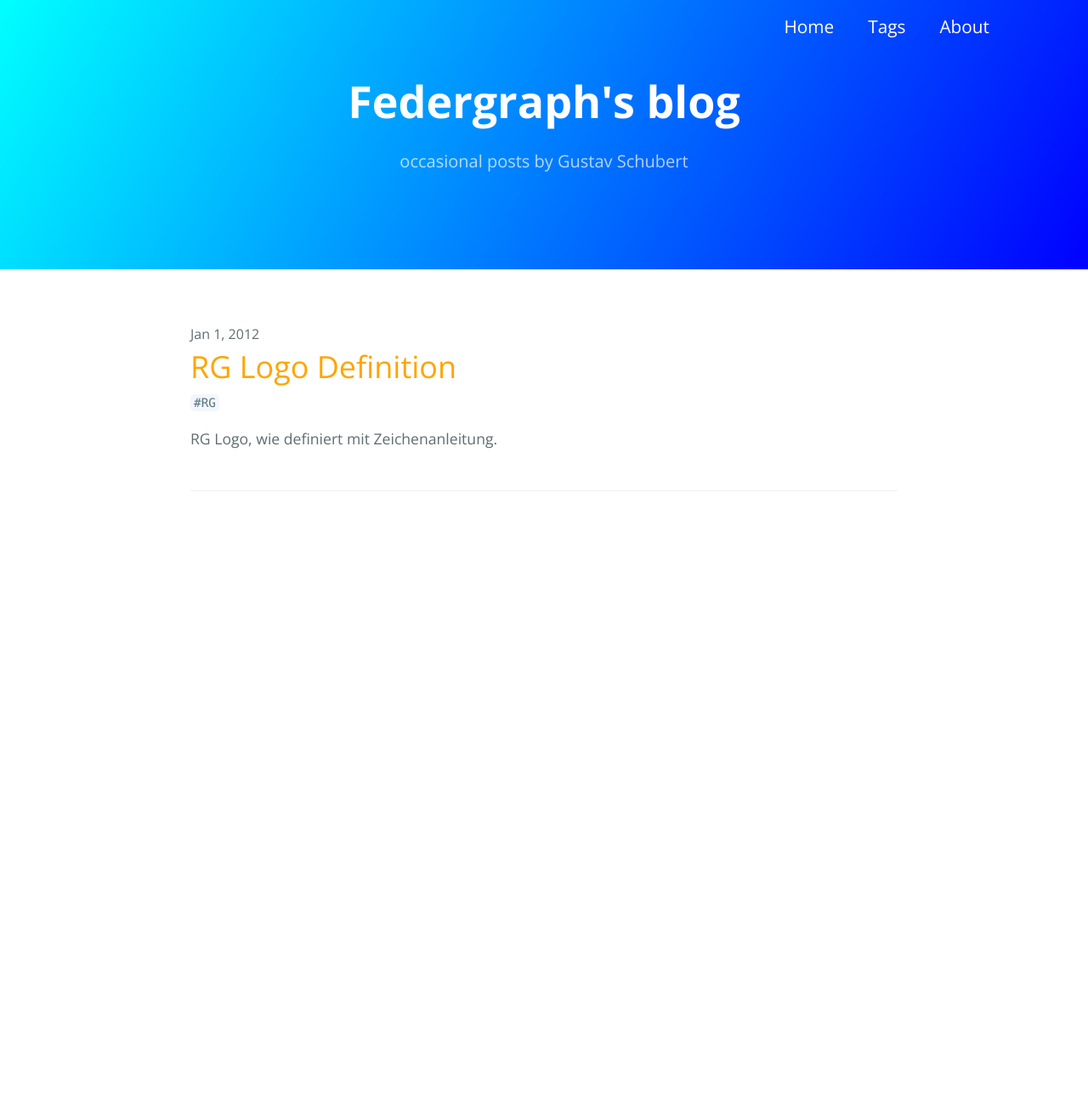
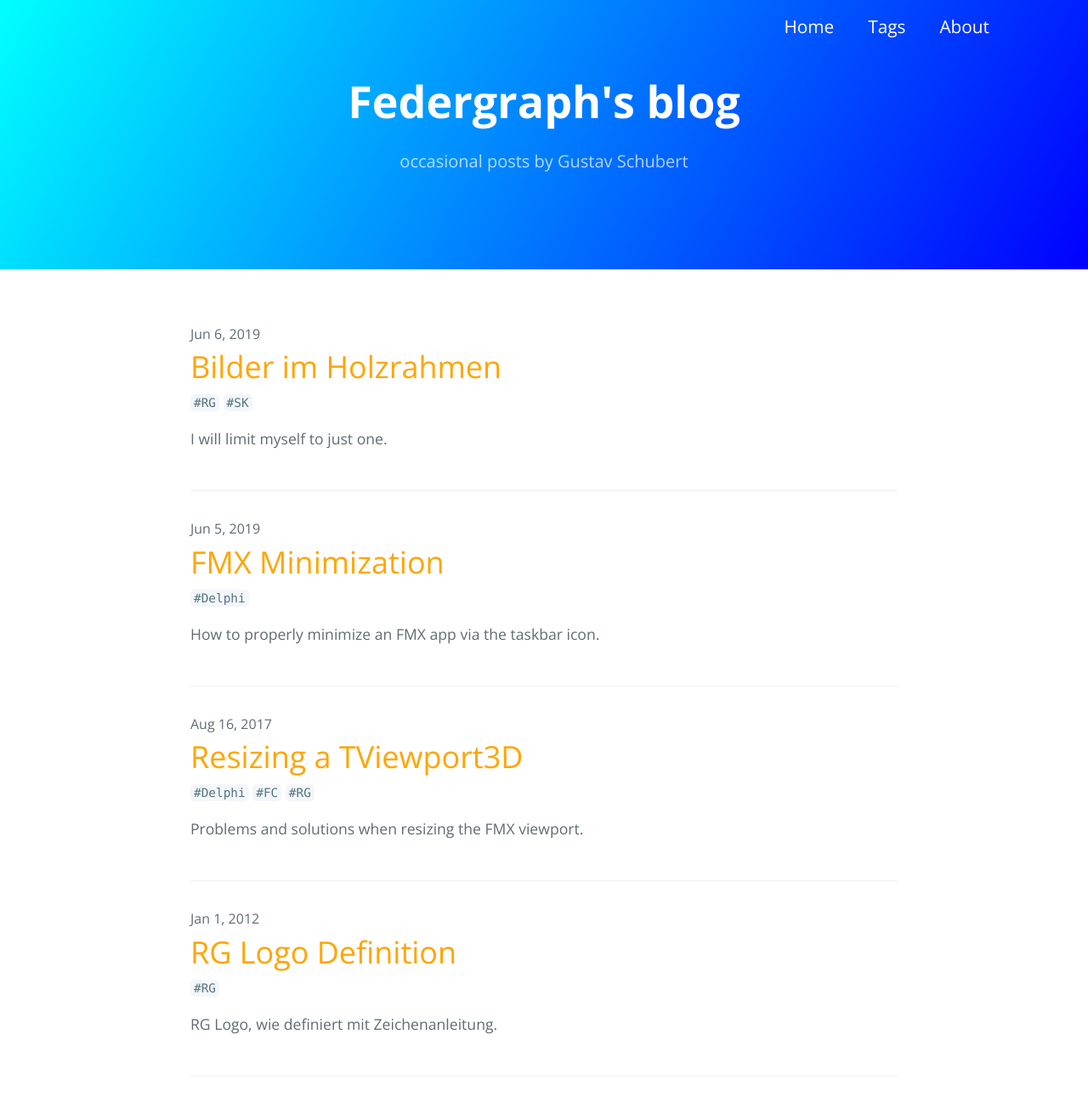
Before and after one commit to federgraph/federgraph.github.io, a Jekyll site: the page built from index.md, in a window 1280 px wide. Shown: the whole page at 85% size. Built offline with Jekyll 4.4.1, drawn with Linux system fonts in a browser that asks for light colours; before the commit the page ends 900 px from its top, so only the background shows below that; some of the changed lines change nothing that is shown.

Commit message:
some posts

````diff
--- a/_posts/2012-01-01-rg-logo.md
+++ b/_posts/2012-01-01-rg-logo.md
@@ -8,13 +8,13 @@ lang: de_DE
 
 # Logo
 
-Das RG Logo wird benutzt für RG, Rigg, rig und *Riggvar Software*.
+Das RG Logo wird benutzt für RG, Rigg, rig und *RiggVar Software*.
 
 ## Zeichenvorschrift
 
 ![RG Logo](images/RG/rg-logo-def-06.png)
 
-Die Zeichenvorschrift für das Riggvar Logo ist wie folgt:
+Die Zeichenvorschrift für das RG Logo ist wie folgt:
 
 1. Zeichne Linie für Mast (blau) mit Neigung 3:1
 1. Zeichne gleichschenkliges Dreieck mit Saling (grün) waagerecht
--- /dev/null
+++ b/_posts/2017-08-16-fmx-viewport-resizing.md
@@ -0,0 +1,191 @@
+---
+layout: post
+title:  "Resizing a TViewport3D"
+tags: Delphi FC RG
+description: "Problems and solutions when resizing the FMX viewport."
+---
+
+# TViewport3D resizing repost
+
+The original post appeared on Blogger.
+Jekyll has nice colorization of snippets, so here I will add snippets and then *repost*.
+
+---
+
+I have almost finished an application or two.
+The two applications are using the same technology.
+Both are Delphi FMX applications which use a TViewport3D as the main component which fills the whole client area of the window,
+at least most of the time.
+
+There have been problems with resizing the component.
+Note that I am writing a multiplatform HD application, not the 3D application.
+There is a little difference between the two.
+I have always been using the HD application where the TViewport3D is a normal component on the form,
+and from here on I will just say Viewport.
+
+The first problem is obvious when you look at the Resize method.
+The Viewport will by default destroy the current context and create a new one whenever the component is resized.
+
+```pascal
+procedure TViewport3D.Resize;
+begin
+  inherited;
+  //KeepContext is a new boolean property
+  if KeepContext and (Context <> nil) and (Width > 0) and (Height > 0) then
+  begin
+    { new resize behaviour: keep context }
+    FreeAndNil(FBitmap);
+    FTexture.Finalize;
+    FreeAndNil(FTexture);
+    //FreeAndNil(FContext);
+    FTexture := TTexture.Create;
+    FTexture.Style := [TTextureStyle.RenderTarget];
+    ITextureAccess(FTexture).TextureScale := GetViewportScale;
+    FTexture.SetSize(Round(Width * GetViewportScale), Round(Height * GetViewportScale));
+    //FContext := TContextManager.CreateFromTexture(FTexture, FMultisample, True);
+    FContext.UpdateFromTexture(FTexture, FMultisample, True);
+    Context.SetSize(FTexture.Width, FTexture.Height);
+    FBitmap := TBitmap.Create(FContext.Width, FContext.Height);
+  end
+  else
+  begin
+    { do as before: recreate context }
+    FreeAndNil(FBitmap);
+    FreeAndNil(FTexture);
+    FreeAndNil(FContext);
+    FTexture := TTexture.Create;
+    FTexture.Style := [TTextureStyle.RenderTarget];
+    ITextureAccess(FTexture).TextureScale := GetViewportScale;
+    FTexture.SetSize(Round(Width * GetViewportScale), Round(Height * GetViewportScale));
+    FContext := TContextManager.CreateFromTexture(FTexture, FMultisample, True);
+    FBitmap := TBitmap.Create(FContext.Width, FContext.Height);
+  end;
+end;
+```
+
+First thing I did was to ensure that the context is not destroyed but kept alive when resizing.
+
+```pascal
+constructor TViewport3D.Create(AOwner: TComponent);
+begin
+  inherited;
+  KeepContext := True;
+  AutoCapture := True;
+  ShowHint := True;
+//  Width := 100;
+//  Height := 100;
+... // rest of constructor ommited.
+end;
+```
+
+This has revealed a bug.
+I needed to set one more buffer resource to nil.
+It is in method DoResize of TDX11Context.
+
+```pascal
+procedure TDX11Context.DoFreeBuffer;
+begin
+  FCopyBuffer := nil; // <-- was missing
+  FRenderTargetMSTex := nil;
+  FSwapChain := nil;
+  FRenderTargetView := nil;
+  FDepthStencilTex := nil;
+  FDepthStencilView := nil;
+end;
+```
+
+This is where other resources are also set to nil, for example the render target.
+You want to add FCopyBuffer to the list (`RSP-18850`).
+
+Then I was looking at the number of times resize is called during a manual resize of the application window with the mouse.
+I needed to handle a Windows message not handled so far and act only when resize has finished (WM_EXITSIZEMOVE, `RSP-18851`).
+You will always have a hard time debugging or finally improving something related to resizing if you do not have that.
+
+It is important that the Viewport is not client aligned and therefore not automatically resized.
+Just set the size of it whenever something has finished changing.
+When I say size, I mean Size.
+Do not set Width followed by Height; you want to use an instance of TControlSize instead.
+I will get back to alignment in a moment.
+
+> For some time, focus on application startup.
+
+How many times is the Viewport resized when the application starts up?
+It should be one.
+
+Turns out that Width and Height are set to a default size in the constructor (see snippet above) which triggers a resize.
+I got rid of that (`RSP-17296`) and it felt much better.
+My application was aligned to the client area of the parent and did set the size of the Viewport to an area greater than zero.
+
+I found out that the second application behaved better than the first and why.
+In the process, I switched alignment to none which resulted in an interesting situation.
+
+> Width and Height of the Viewport were initially zero.
+
+This means that the context is nil and will stay nil, until you set the size.
+In my code, there was one location where I needed to test for context nil,
+I did and reached the next stage.
+
+It was in the Paint method.
+If the context is nil, the bitmap is also nil.
+Paint should test for a nil bitmap and exit immediately without an attempt to draw anything (`RSP-18852`).
+
+```pascal
+procedure TViewport3D.Paint;
+var
+  R: TRectF;
+  I: Integer;
+begin
+  // this has been added by now (RSP was fixed.)
+  if FBitmap = nil then
+    Exit;
+...
+end;
+```
+
+With that in place I could start up the application with an empty Viewport, which makes a good test.
+You should be able to run the application with a Viewport area of zero without a crash.
+If the test passes you can go on and give it a decent size.
+Then it will create a context and draw as intended.
+
+As I have said above, it should do this only once when the application starts up.
+
+> Use a draw counter to check.
+
+If it will draw a few times during startup this will probably be OK.
+And if find that resizing seems to work ok: this is good for you,
+but keep in mind that there might still be a problem.
+
+Back to alignment: Do not align.
+Then size is not adjusted during a resize,
+do this when resize has ended.
+
+> Nice that I have an OnResizeEnd event.
+
+```
+procedure TCommonCustomForm.Resize;
+begin
+  if Assigned(FOnResize) then
+    FOnResize(Self);
+end;
+
+// property OnRsizeEnd was added to FMX.Forms.
+procedure TCommonCustomForm.DoResizeEnd;
+begin
+  if Assigned(FOnResizeEnd) then
+    FOnResizeEnd(Self);
+end;
+```
+
+You will have more confidence that the application will survive wild excessive resizing by the end user
+who does not seem to feel the pain.
+
+My application uses a modified context class.
+It creates and uses a special buffer resource on the GPU
+and it turns out there is a show stopper problem when the context is recreated too often.
+
+You may not see this in a normal application.
+But remember:
+
+> There is a potential problem with resizing a TViewport3D in 10.3 and before !
+
+Hew, Hu, huh, ... , Hue! Are you scared now, of using FMX?
--- /dev/null
+++ b/_posts/2019-06-05-fmx-app-minimization.md
@@ -0,0 +1,130 @@
+---
+layout: post
+title:  "FMX Minimization"
+tags: Delphi
+description: "How to properly minimize an FMX app via the taskbar icon."
+---
+
+# Fix for RSP-17322
+
+An update regarding my FMX minimize bug fix for Delphi Rio Community.
+In short, you need to add a patched `FMX.Platform.Win` to your project.
+The workaround is the same as for Tokyo.
+The two screenshots show you how.
+
+[RSP-17322](https://quality.embarcadero.com/browse/RSP-17322){: .start-btn}
+
+## Fix Part 1
+
+*[fix-for-rio-part-1.png](images/fix/fix-for-rio-part-1.png)*<br>
+![screenshot for fix part 1](images/fix/fix-for-rio-part-1.png)
+
+```pascal
+in FMX.Platform.Win
+
+WndProc
+
+The 'optimization' is in the LForm <> nil branch (FormHandle)
+
+          WM_WINDOWPOSCHANGED:
+            begin
+              Placement.Length := SizeOf(TWindowPlacement);
+              GetWindowPlacement(hwnd, Placement);
+              if (Application.MainForm <> nil) and (LForm = Application.MainForm)
+                and (Placement.showCmd = SW_SHOWMINIMIZED) then
+              begin
+                //call MinimizeApp only once when minimiz box clicked
+                if ( (PWindowPos(lParam)^.flags and SWP_HIDEWINDOW) <> SWP_HIDEWINDOW) //added
+                and (PWindowPos(lParam)^.hWndInsertAfter = 0) //added
+                then
+                begin
+                  //call only once after mouse click on minimize box.
+                  PlatformWin.MinimizeApp;
+                end;
+                Result := DefWindowProc(hwnd, uMsg, wParam, lParam);
+              end
+              else
+              begin
+                //unchanged
+              end;
+```
+
+## Fix part 2
+
+*[fix-for-rio-part-2.png](images/fix/fix-for-rio-part-2.png)*<br>
+![screenshot for fix part 2](images/fix/fix-for-rio-part-2.png)
+
+```pascal
+in FMX.Platform.Win
+
+WndProc
+
+the fix code is in the LForm = nil branch (ApplicationHandle)
+
+        WM_SYSCOMMAND: //new code for claim 3)
+        begin
+          case wParam of
+            SC_MINIMIZE:
+            begin
+              Winapi.Windows.ShowWindow(FormToHWND(Application.MainForm), SW_MINIMIZE);
+            end;
+          end;
+          Result := DefWindowProc(hwnd, uMsg, wParam, lParam);
+        end;
+
+        WM_ACTIVATE: //new code for claim 2)
+        begin
+          //this makes the MainForm have focus after restoring
+          case LoWord(wParam) of
+            WA_ACTIVE:
+            begin
+              if (HiWord(wParam) = 0) and (lParam = 0) then
+              begin
+                PlatformWin.RestoreApp;
+              end;
+            end;
+          end;
+        end;
+
+        WM_ACTIVATEAPP: //changed code for claim 1)
+        begin
+          Result := DefWindowProc(hwnd, uMsg, wParam, lParam);
+          //added lParam test needed for minimization via taskbar button
+          if BOOL(wParam) and (lParam <> 0) then
+            PlatformWin.RestoreApp;
+        end;
+```
+
+## From original G+ post
+
+I think I figured it out and here is my unofficial
+update to `FMX.Platform.Win` ready for beta testing in your real app.
+
+Improvement claims:
+1. click on task bar button will now minimize the app
+2. restore from minimized will now focus the main form
+3. restore from minimized will now restore docked state
+
+Steps:
+- create new FMX app
+- add local copy of FMX.Platform.Win
+- apply fix in LForm=nil branch of WndProc
+
+Include this in your testing:
+1. dock MainForm to the edge of the Windows 10 desktop
+1. minimize via click on taskbar icon
+1. restore
+
+## RSP numbers
+
+RSP-numbers can be confusing
+
+Snapshot from 27.11.2018:
+
+```
+21809 - open (3 votes)
+18102 - open (0 votes)
+17322 - reported (18 votes)
+17033 - resolved/Duplicate (3 votes)
+17285 - resolved/Duplicate (3 votes)
+```
--- /dev/null
+++ b/_posts/2019-06-06-bilder-im-holzrahmen.md
@@ -0,0 +1,26 @@
+---
+layout: post
+title: "Bilder im Holzrahmen"
+tags: RG SK
+description: "I will limit myself to just one."
+lang: en_US
+---
+
+# Bilder
+
+![RG Rahmen 13](images/Gallery/rg-rahmen-13.jpg)
+
+A 3D wireframe graph, if rotated with the mouse,
+in paint mode,
+meaning that the current picture is not erased when a new one is drawn,
+will fill the whole TPaintBox area quickly.
+
+> It is important to find the right time to make the screenshot.
+
+There are rotations, and translations, and model shape changes in the mix.
+All of this is using old GDI graphics, no anti-aliasing available.
+Today, with modern graphics, impossible!
+
+In a session, on a cold November day, I created 256 screenshots, and then stopped.
+
+[Tagged in SK](tag/SK.html)
````
Also changed, not shown: images/Gallery/rg-rahmen-13.jpg (added), images/fix/fix-for-rio-part-1.png (added), images/fix/fix-for-rio-part-2.png (added).
